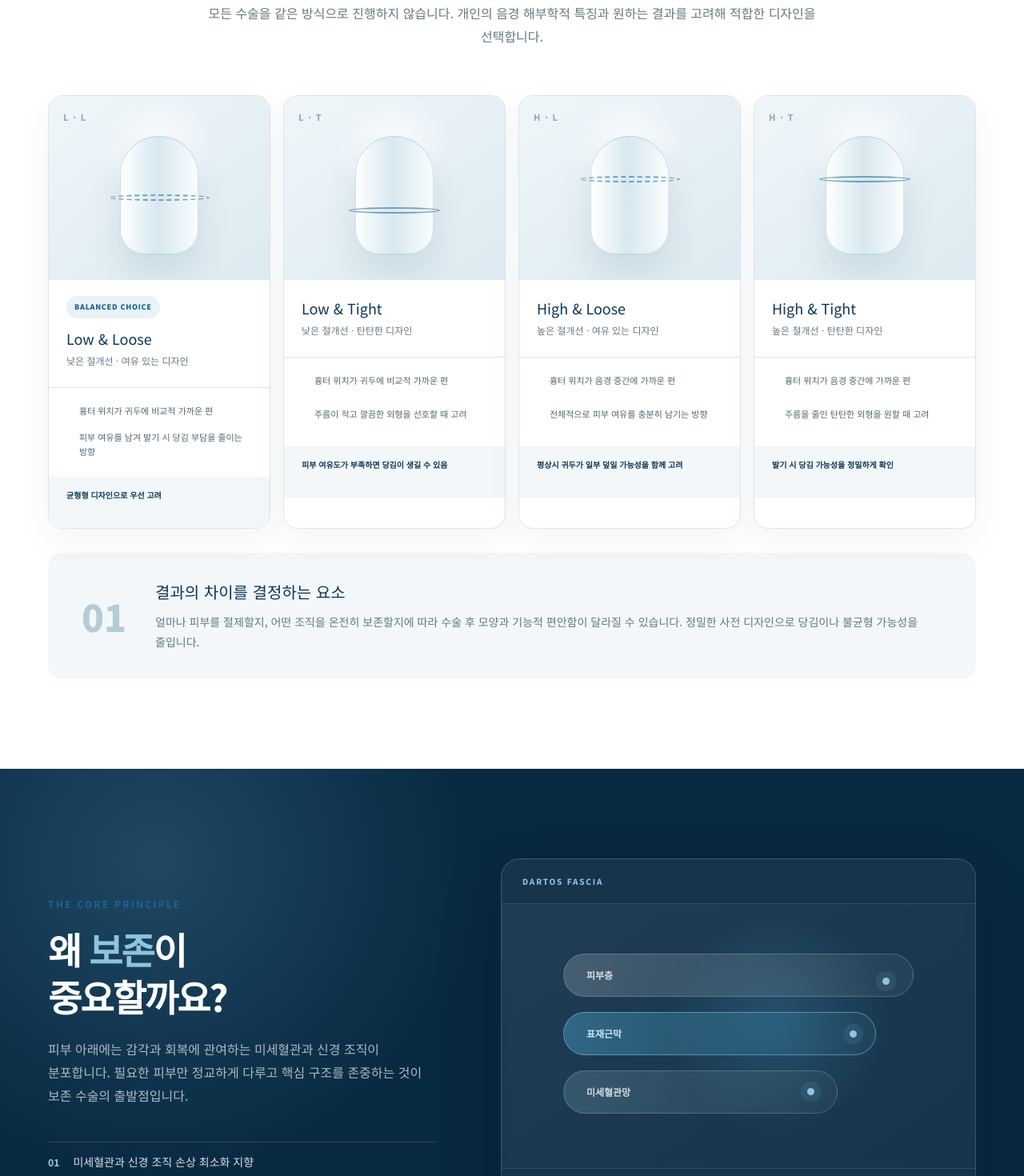
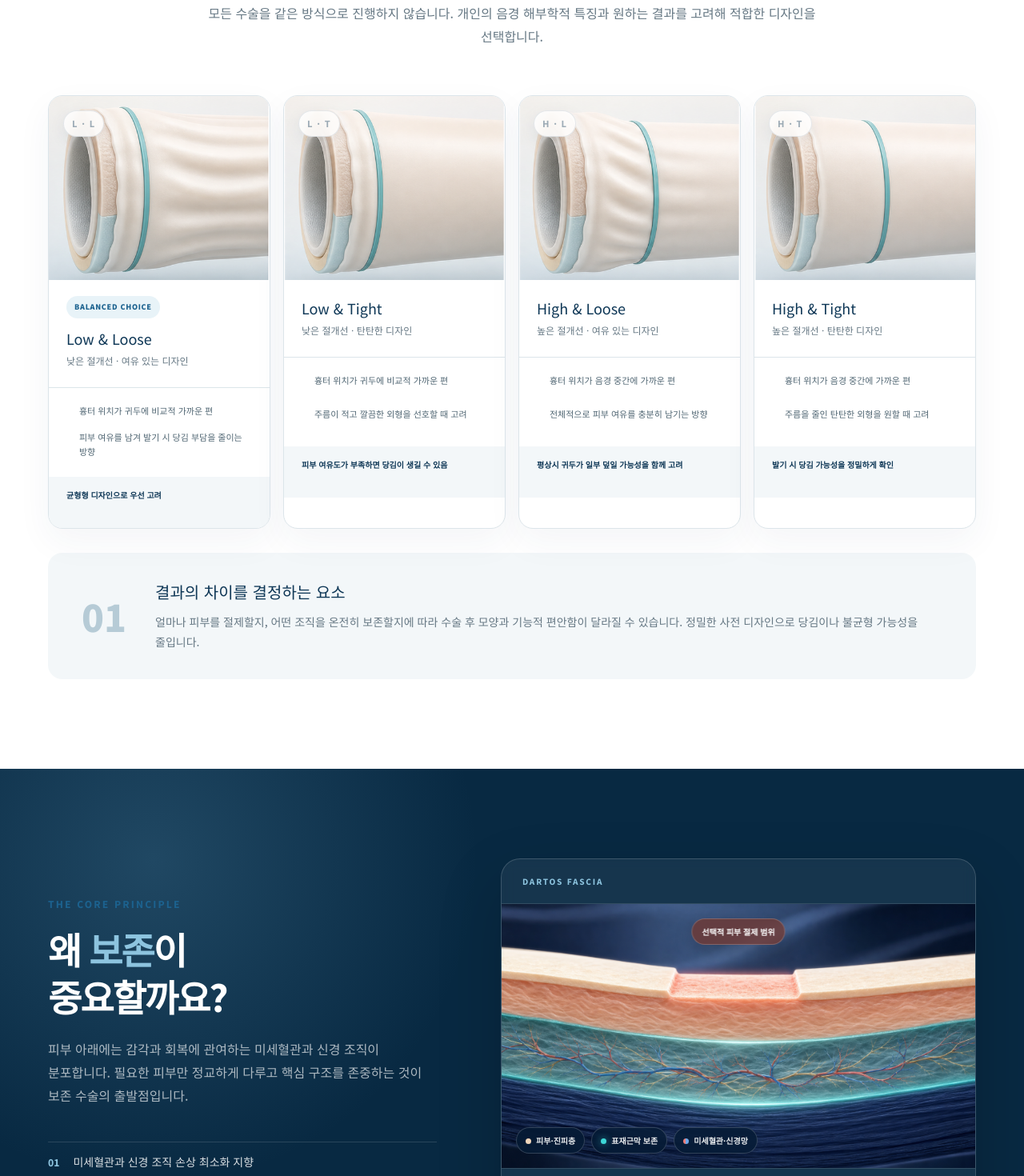
Before and after one commit to i8d8e8a8/jj-preservation-circumcision-page-preview, a Next.js app: page / in a window 1280 px wide. Shown: the part 2460-3930 px from the top of the page at 80% size. Built offline with nearby package versions, Linux system fonts and the light colour scheme.

Commit message:
Upgrade circumcision medical illustrations

```diff
--- a/app/globals.css
+++ b/app/globals.css
@@ -490,59 +490,48 @@ img {
   position: relative;
   height: 230px;
   overflow: hidden;
-  background:
-    radial-gradient(circle at 50% 30%, rgba(255, 255, 255, 0.84), transparent 34%),
-    linear-gradient(145deg, #eff6f9, #dceaf1);
+  background: #edf4f7;
+}
+
+.design-medical-image {
+  top: 0 !important;
+  width: 400% !important;
+  max-width: none !important;
+  height: 100% !important;
+  object-fit: cover;
+}
+
+.design-panel-1 {
+  left: 0 !important;
+}
+
+.design-panel-2 {
+  left: -100% !important;
+}
+
+.design-panel-3 {
+  left: -200% !important;
+}
+
+.design-panel-4 {
+  left: -300% !important;
 }
 
 .design-code {
   position: absolute;
   top: 18px;
   left: 18px;
+  z-index: 2;
+  border: 1px solid rgba(14, 55, 86, 0.1);
+  border-radius: 999px;
+  background: rgba(255, 255, 255, 0.82);
+  padding: 7px 10px;
+  box-shadow: 0 6px 20px rgba(14, 55, 86, 0.08);
+  backdrop-filter: blur(8px);
   color: rgba(14, 55, 86, 0.4);
   font-size: 11px;
   font-weight: 800;
   letter-spacing: 0.12em;
-}
-
-.design-zone {
-  position: absolute;
-  top: 50%;
-  left: 50%;
-  width: 98px;
-  height: 148px;
-  border: 1px solid rgba(28, 98, 143, 0.18);
-  border-radius: 54px 54px 34px 34px;
-  background: linear-gradient(90deg, #fff, #d7e8f0 48%, #f9fcfd);
-  box-shadow: 0 24px 40px rgba(14, 55, 86, 0.1);
-  transform: translate(-50%, -44%);
-}
-
-.design-line {
-  position: absolute;
-  top: 55%;
-  left: 50%;
-  z-index: 2;
-  width: 114px;
-  height: 8px;
-  border: 2px solid rgba(28, 98, 143, 0.55);
-  border-radius: 50%;
-  transform: translate(-50%, -50%);
-}
-
-.design-card.tight .design-line {
-  top: 62%;
-}
-
-.design-card.high .design-line,
-.design-card.loose .design-line {
-  top: 45%;
-}
-
-.design-card.loose .design-line,
-.design-card.soft .design-line {
-  width: 126px;
-  border-style: dashed;
 }
 
 .design-card h3 {
@@ -704,67 +693,71 @@ img {
 .anatomy-visual {
   position: relative;
   height: 330px;
-  background:
-    radial-gradient(circle at 58% 45%, rgba(62, 135, 176, 0.3), transparent 36%),
-    linear-gradient(145deg, rgba(255, 255, 255, 0.04), transparent);
-}
-
-.layer {
+  overflow: hidden;
+  background: #0c2745;
+}
+
+.fascia-medical-image {
+  object-fit: cover;
+  object-position: center;
+}
+
+.treatment-label {
   position: absolute;
-  left: 13%;
+  top: 18px;
+  left: 50%;
+  z-index: 2;
+  border: 1px solid rgba(255, 255, 255, 0.2);
+  border-radius: 999px;
+  background: rgba(119, 55, 43, 0.72);
+  padding: 8px 12px;
+  color: #fff;
+  font-size: 10px;
+  font-weight: 800;
+  box-shadow: 0 8px 24px rgba(0, 0, 0, 0.2);
+  transform: translateX(-50%);
+  backdrop-filter: blur(8px);
+}
+
+.anatomy-legend {
+  position: absolute;
+  right: 18px;
+  bottom: 18px;
+  left: 18px;
+  z-index: 2;
   display: flex;
-  height: 54px;
-  align-items: center;
+  flex-wrap: wrap;
+  gap: 8px;
+}
+
+.anatomy-legend span {
   border: 1px solid rgba(255, 255, 255, 0.18);
-  border-radius: 32px;
-  padding-left: 28px;
-  color: rgba(255, 255, 255, 0.8);
-  font-size: 12px;
+  border-radius: 999px;
+  background: rgba(5, 27, 52, 0.76);
+  padding: 8px 11px;
+  color: rgba(255, 255, 255, 0.92);
+  font-size: 10px;
   font-weight: 700;
-}
-
-.layer.skin {
-  top: 62px;
-  width: 74%;
-  background: linear-gradient(90deg, rgba(255, 255, 255, 0.18), rgba(255, 255, 255, 0.05));
-}
-
-.layer.fascia {
-  top: 135px;
-  width: 66%;
-  border-color: rgba(126, 196, 228, 0.55);
-  background: linear-gradient(90deg, rgba(75, 159, 198, 0.45), rgba(75, 159, 198, 0.08));
-  color: #c5e8f7;
-}
-
-.layer.vessel {
-  top: 208px;
-  width: 58%;
-  background: linear-gradient(90deg, rgba(160, 211, 232, 0.2), rgba(255, 255, 255, 0.04));
-}
-
-.pulse {
-  position: absolute;
-  width: 9px;
-  height: 9px;
+  backdrop-filter: blur(8px);
+}
+
+.anatomy-legend span::before {
+  display: inline-block;
+  width: 7px;
+  height: 7px;
+  margin-right: 6px;
   border-radius: 50%;
-  background: #8dc4df;
-  box-shadow: 0 0 0 8px rgba(141, 196, 223, 0.1);
-}
-
-.pulse.one {
-  top: 158px;
-  right: 25%;
-}
-
-.pulse.two {
-  top: 230px;
-  right: 34%;
-}
-
-.pulse.three {
-  top: 92px;
-  right: 18%;
+  background: #f0d6bb;
+  content: "";
+}
+
+.anatomy-legend .legend-fascia::before {
+  background: #3dd8d7;
+  box-shadow: 0 0 10px rgba(61, 216, 215, 0.7);
+}
+
+.anatomy-legend .legend-vessel::before {
+  background: linear-gradient(90deg, #ef7e79 50%, #6fa9ea 50%);
 }
 
 .anatomy-copy {
@@ -1569,20 +1562,6 @@ footer {
     height: 160px;
   }
 
-  .design-zone {
-    width: 68px;
-    height: 104px;
-  }
-
-  .design-line {
-    width: 80px;
-  }
-
-  .design-card.loose .design-line,
-  .design-card.soft .design-line {
-    width: 88px;
-  }
-
   .design-card h3 {
     margin: 18px 14px 5px;
     font-size: 15px;
--- a/app/page.tsx
+++ b/app/page.tsx
@@ -328,12 +328,17 @@ export default function Home() {
             description="모든 수술을 같은 방식으로 진행하지 않습니다. 개인의 음경 해부학적 특징과 원하는 결과를 고려해 적합한 디자인을 선택합니다."
           />
           <div className="design-grid">
-            {designs.map((design) => (
+            {designs.map((design, index) => (
               <article className={`design-card ${design.tone}`} key={design.title}>
-                <div className="design-visual" aria-hidden="true">
+                <div className="design-visual">
+                  <Image
+                    src={`${ASSET_BASE}/medical/circumcision-design-types.png`}
+                    alt={`${design.title}: ${design.label} 의료 도식`}
+                    fill
+                    sizes="(max-width: 760px) 100vw, 25vw"
+                    className={`design-medical-image design-panel-${index + 1}`}
+                  />
                   <span className="design-code">{design.code}</span>
-                  <span className="design-line" />
-                  <span className="design-zone" />
                 </div>
                 {design.recommended ? <span className="recommend-badge">BALANCED CHOICE</span> : null}
                 <h3>{design.title}</h3>
@@ -392,13 +397,20 @@ export default function Home() {
           </div>
           <div className="anatomy-card">
             <div className="anatomy-badge">DARTOS FASCIA</div>
-            <div className="anatomy-visual" aria-hidden="true">
-              <span className="layer skin">피부층</span>
-              <span className="layer fascia">표재근막</span>
-              <span className="layer vessel">미세혈관망</span>
-              <span className="pulse one" />
-              <span className="pulse two" />
-              <span className="pulse three" />
+            <div className="anatomy-visual">
+              <Image
+                src={`${ASSET_BASE}/medical/superficial-fascia-preservation.png`}
+                alt="피부층 아래의 표재근막과 그 안의 미세혈관·신경 조직을 보존하는 원리를 보여주는 단면 의료 도식"
+                fill
+                sizes="(max-width: 760px) 100vw, 55vw"
+                className="fascia-medical-image"
+              />
+              <span className="treatment-label">선택적 피부 절제 범위</span>
+              <div className="anatomy-legend">
+                <span className="legend-skin">피부·진피층</span>
+                <span className="legend-fascia">표재근막 보존</span>
+                <span className="legend-vessel">미세혈관·신경망</span>
+              </div>
             </div>
             <div className="anatomy-copy">
               <h3>표재근막 보존 포경수술</h3>
```
Also changed, not shown: public/medical/circumcision-design-types.png (added), public/medical/superficial-fascia-preservation.png (added).
